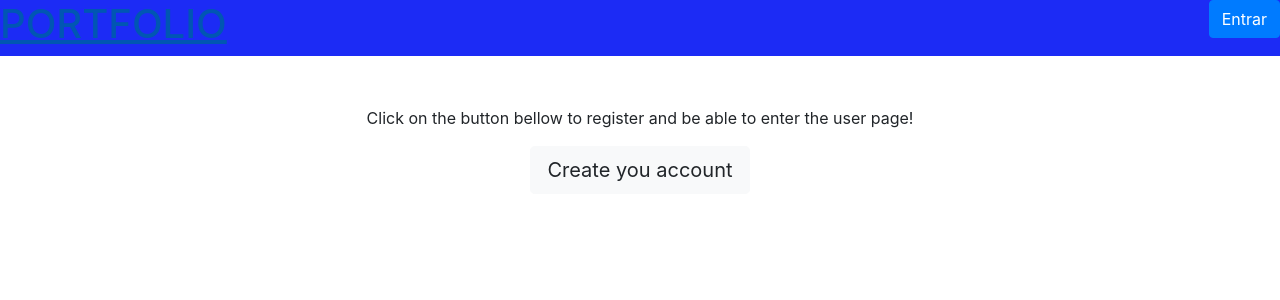
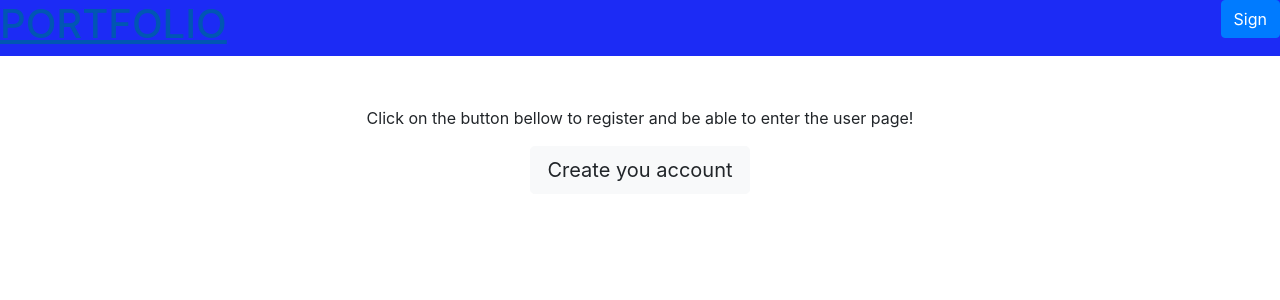
Before and after one commit to BraceroInSabot/Login-and-Signup-Django-Template, a Django app: page / in a window 1280 px wide. Shown: the top 300 px of the page. Run offline with Django 3.2, Linux system fonts and the light colour scheme.

Commit message:
style: html pages translated to english

```diff
--- a/core/templates/base.html
+++ b/core/templates/base.html
@@ -17,7 +17,7 @@
         <div class="header">
             <a href="{% url 'home' %}"><h1 class="portlogo">PORTFOLIO</h1></a>
             <div id="login-button">
-                <a href="{% url 'login' %}"><button class="btn btn-primary" type="submit">Entrar</button></a>
+                <a href="{% url 'login' %}"><button class="btn btn-primary" type="submit">Sign</button></a>
             </div>
         </div>
     {% else %}
@@ -26,7 +26,7 @@
                 <a style="text-align: left; color: #fff; font-weight: bold; padding-bottom: 20px;" href="{% url 'home' %}"><h1>PORTFOLIO</h1></a>
             </div>
             <div>
-                <h6 style="color: #FFF; margin-top: 20px; margin-right: 20px;">Bem vindo (a), <a href="{% url 'page' %}">{{ user.username }}!</a></h6>
+                <h6 style="color: #FFF; margin-top: 20px; margin-right: 20px;">Welcome, <a href="{% url 'page' %}">{{ user.username }}!</a></h6>
             </div>
         </div>
     {% endif %}
```
